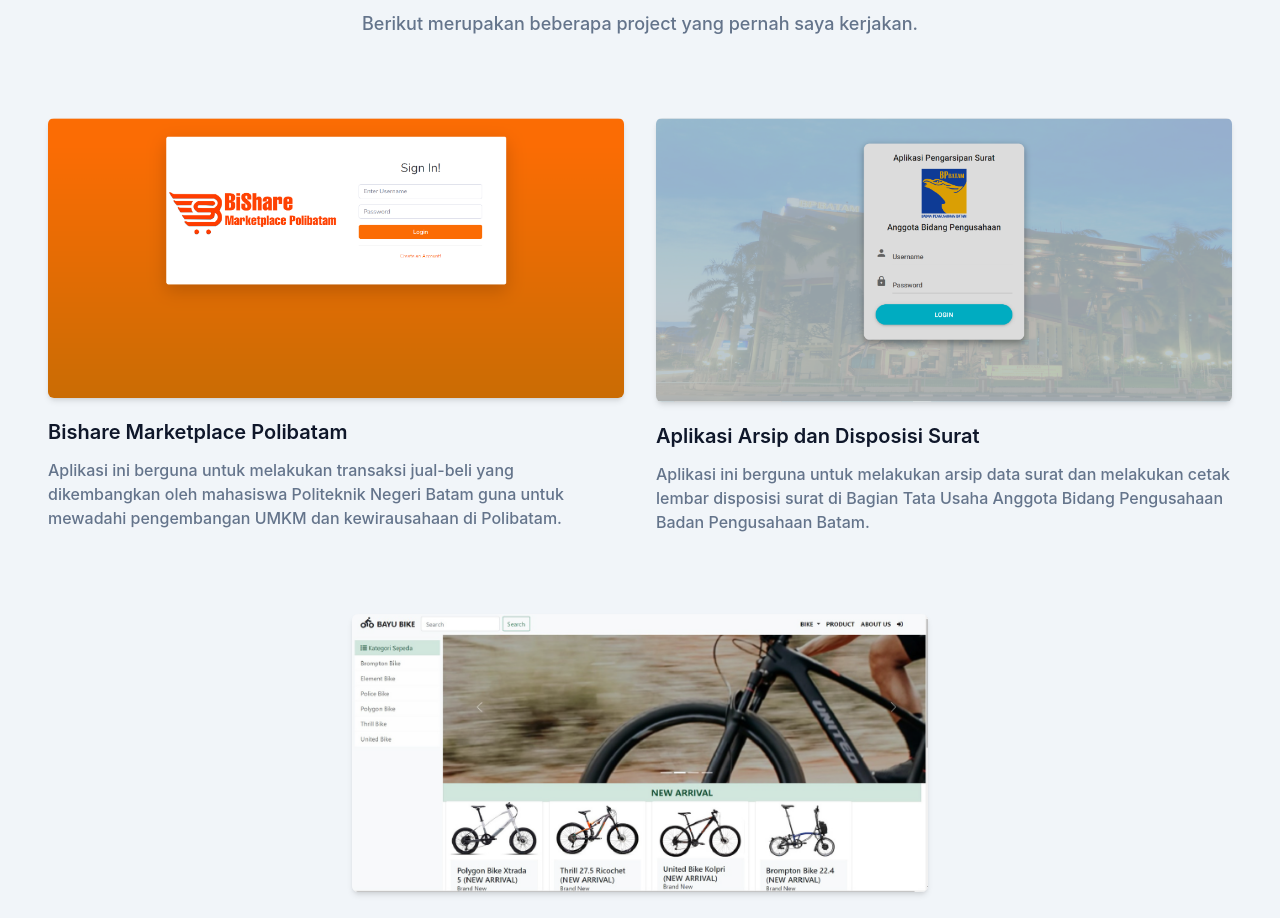
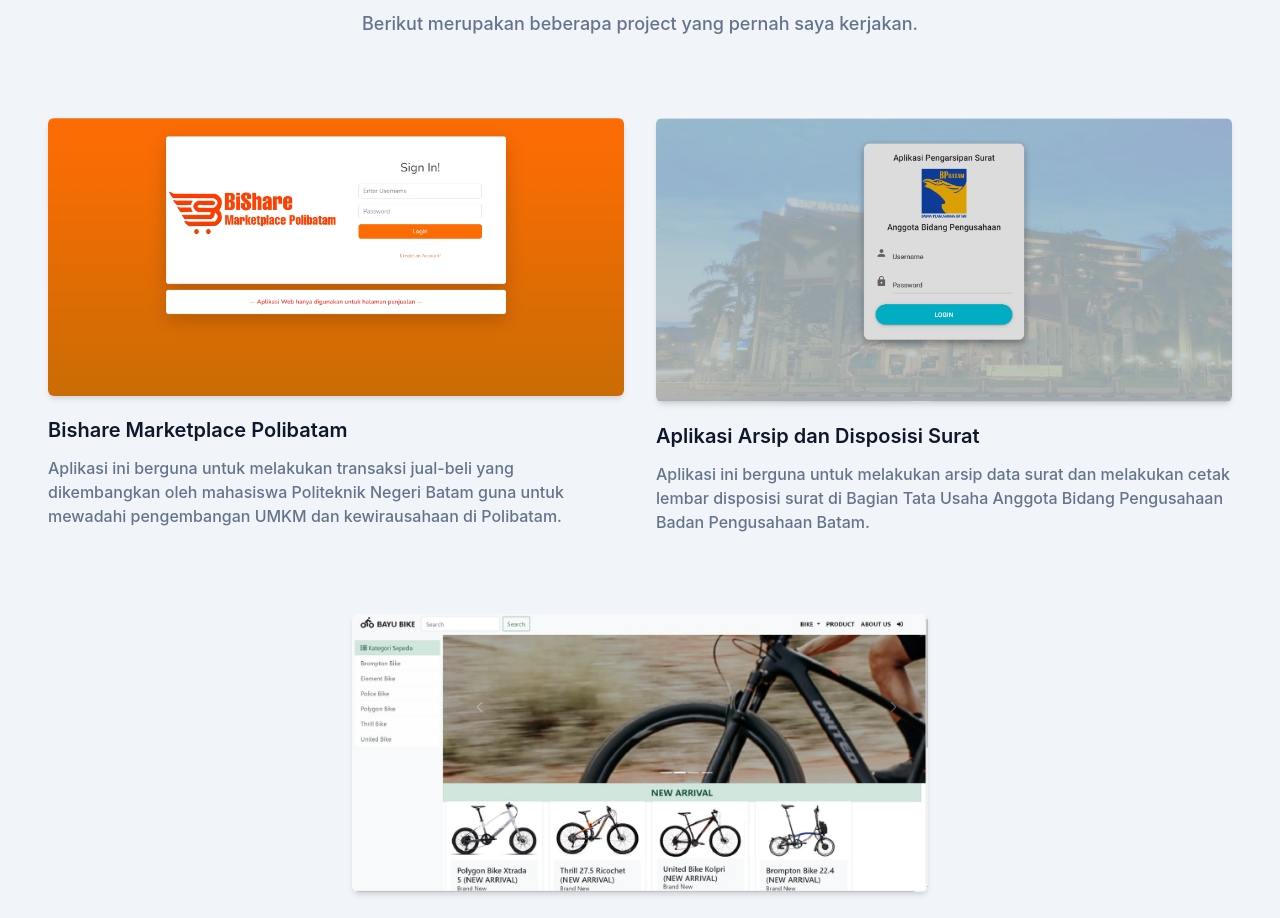
Before and after one commit to bayutriharyoo/portofolio-bayu, a website: page index.html in a window 1280 px wide. Shown: the part 1332-2250 px from the top of the page. Drawn offline with Linux system fonts and the light colour scheme; a web font is replaced by a local one.

Commit message:
portofolio bayu

```diff
--- a/index.html
+++ b/index.html
@@ -131,7 +131,7 @@
         <div class="w-full px-4 flex flex-wrap justify-center xl:10/12 xl:mx-auto">
             <div class="mb-12 p-4 md:w-1/2">
                 <div class="rounded-md shadow-md overflow-hidden">
-                    <img src="dist/img/1.png" alt="Landing Page" width="w-full">
+                    <img src="dist/img/4.png" alt="Landing Page" width="w-full">
                 </div>
                 <h3 class="font-semibold text-xl text-dark mt-5 mb-3
                 ">Bishare Marketplace Polibatam</h3>
```
